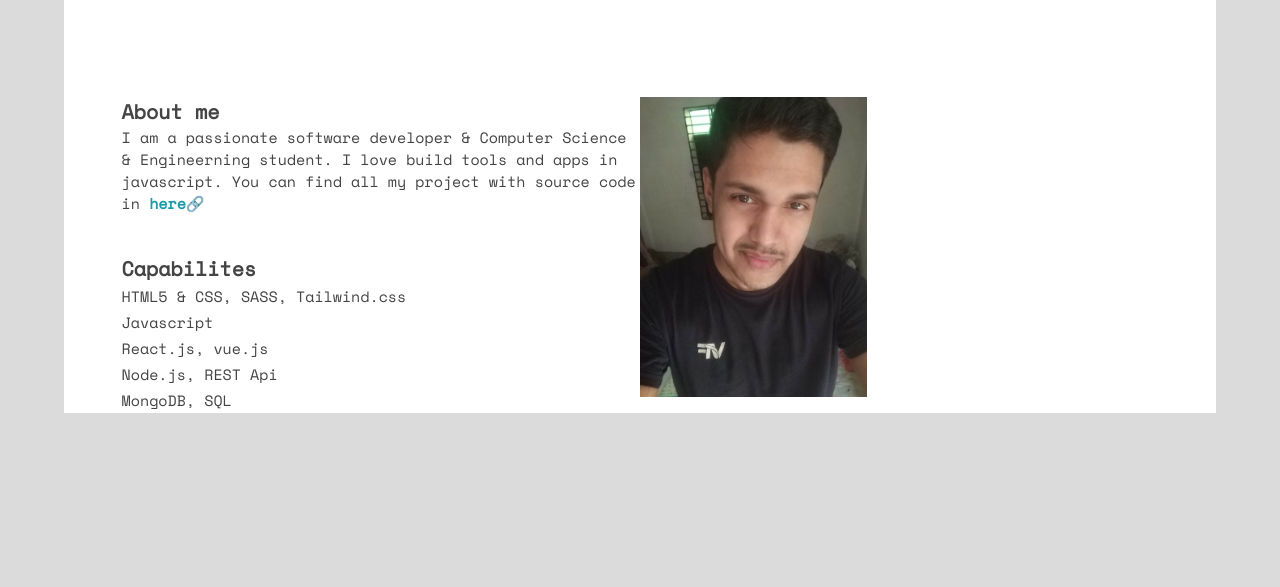
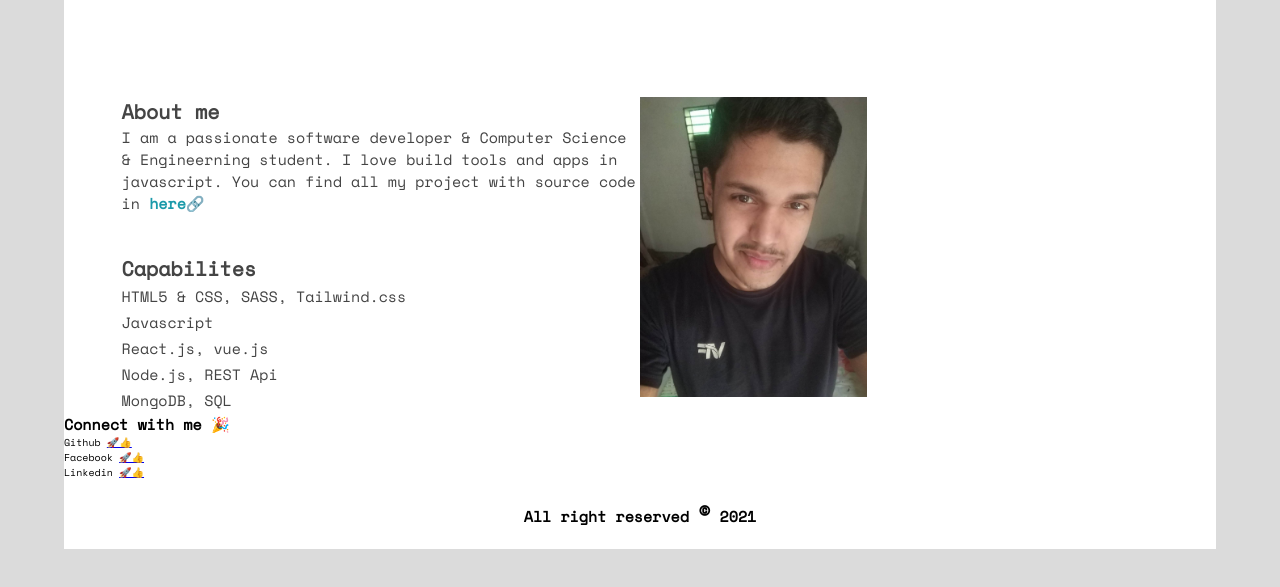
Before and after one commit to tanbiranjum/tanbiranjum, a plain HTML site: page index.html in a window 1280 px wide. Shown: the part 179-766 px from the top of the page. Drawn offline with nearby package versions, Linux system fonts and the light colour scheme.

Commit message:
new contact section added

```diff
--- a/index.html
+++ b/index.html
@@ -46,7 +46,16 @@
             </div>
           </div>
         </section>
+        <section class="contact">
+          <h2 class="contact__title">Connect with me 🎉</h2>
+          <p class="contact__list">Github <a href="#" class="contact__link">🚀👍</a></p>
+          <p class="contact__list">Facebook <a href="#" class="contact__link">🚀👍</a></p>
+          <p class="contact__list">Linkedin <a href="#" class="contact__link">🚀👍</a></p>
+        </section>
       </main>
+      <footer class="footer">
+        <h4 class="footer__title">All right reserved <span class="footer__credit">&copy;</span> 2021</h4>
+      </footer>
     </div>
   </body>
 </html>
--- a/styles.css
+++ b/styles.css
@@ -126,3 +126,18 @@ body {
   position: absolute;
   height: 100%;
 }
+
+
+/* footer */
+.footer {
+  padding: 2rem 0;
+  text-align: center;
+}
+
+.footer__title {
+  font-size: 1.5rem;
+}
+
+.footer__credit {
+  font-size: 2rem;
+}
```
